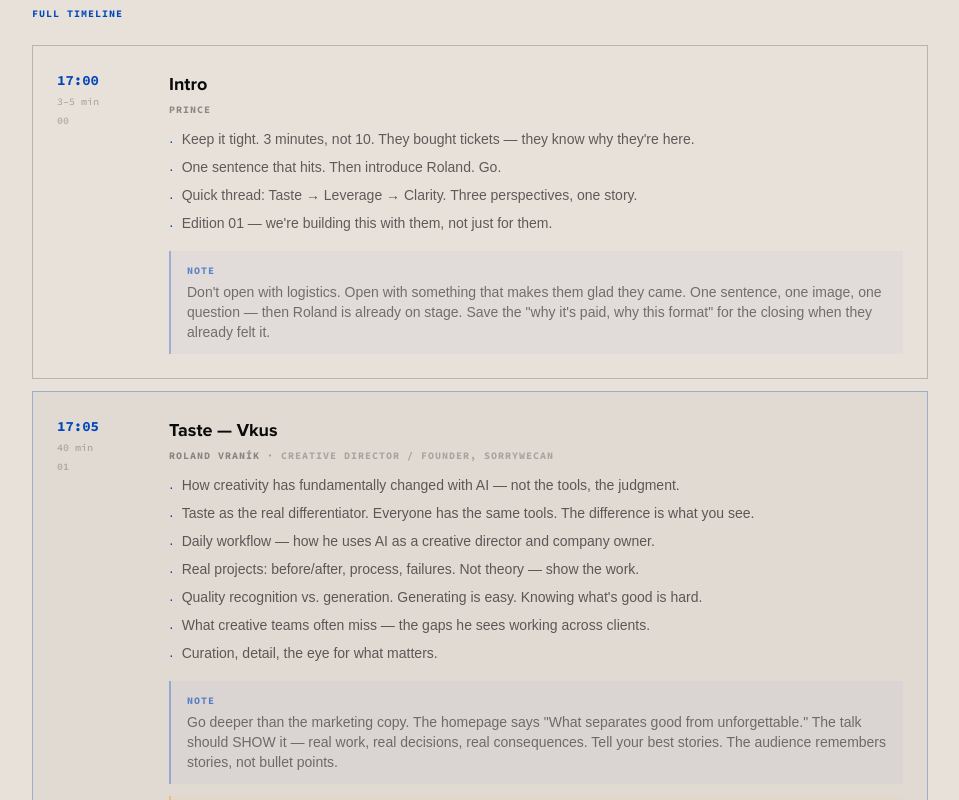
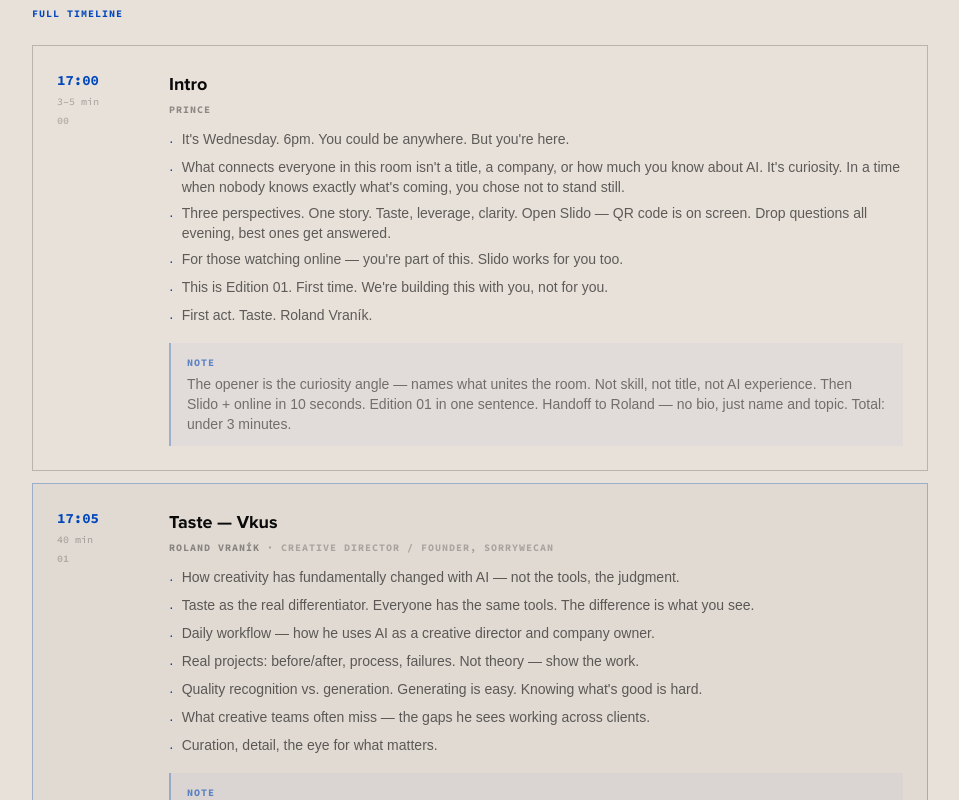
Before and after one commit to princeofwellness/researchlab, a Next.js app: page /curriculum in a window 1280 px wide. Shown: the part 880-1680 px from the top of the page, without its empty margins (160-1119 px from the left). Built offline with nearby package versions, Linux system fonts and the light colour scheme; a web font is replaced by a local one.

Commit message:
enhance: rewrite intro (curiosity opener) and outro (feedback, team pitch, structured closing)

```diff
--- a/src/app/curriculum/page.tsx
+++ b/src/app/curriculum/page.tsx
@@ -168,13 +168,15 @@ export default function CurriculumPage() {
                     title: "Intro",
                     speaker: "Prince",
                     topics: [
-                        "Keep it tight. 3 minutes, not 10. They bought tickets — they know why they're here.",
-                        "One sentence that hits. Then introduce Roland. Go.",
-                        "Quick thread: Taste → Leverage → Clarity. Three perspectives, one story.",
-                        "Edition 01 — we're building this with them, not just for them.",
+                        "It's Wednesday. 6pm. You could be anywhere. But you're here.",
+                        "What connects everyone in this room isn't a title, a company, or how much you know about AI. It's curiosity. In a time when nobody knows exactly what's coming, you chose not to stand still.",
+                        "Three perspectives. One story. Taste, leverage, clarity. Open Slido — QR code is on screen. Drop questions all evening, best ones get answered.",
+                        "For those watching online — you're part of this. Slido works for you too.",
+                        "This is Edition 01. First time. We're building this with you, not for you.",
+                        "First act. Taste. Roland Vraník.",
                     ],
                     notes:
-                        "Don't open with logistics. Open with something that makes them glad they came. One sentence, one image, one question — then Roland is already on stage. Save the \"why it's paid, why this format\" for the closing when they already felt it.",
+                        "The opener is the curiosity angle — names what unites the room. Not skill, not title, not AI experience. Then Slido + online in 10 seconds. Edition 01 in one sentence. Handoff to Roland — no bio, just name and topic. Total: under 3 minutes.",
                 },
                 roland: {
                     time: "17:05",
@@ -348,13 +350,14 @@ export default function CurriculumPage() {
                     title: "Closing",
                     speaker: "Prince",
                     topics: [
-                        "One specific action for Monday morning. Not a summary — a concrete move.",
-                        "Announce the personalized toolkit: \"We recorded everything. We listened. In 10 days you get tools tailored to what YOU need.\"",
-                        "Capture form — Slido or QR code: role, biggest challenge, tools they use. 3 questions max.",
-                        "Thank the speakers. Thank the audience for trusting us with their evening.",
-                        "Edition 01 — we're building this with them, not just for them.",
+                        "MONDAY ACTION: \"I don't want you to take 50 things from tonight. I want one. One thing you'll do differently tomorrow morning. Think about it now.\"",
+                        "TOOLKIT: \"We recorded the whole evening. We listened to your questions. In 10 days you get a personalized toolkit — not a generic list, but something built from what YOU discussed tonight.\"",
+                        "FEEDBACK + EDITION 01: \"This was Edition 01. The first one. And we need one thing from you: tomorrow you'll get a short feedback form. Three questions, one minute. What worked, what didn't, what you'd want next time. You co-created something tonight that didn't exist before. Help us make it better.\"",
+                        "TEAM PITCH: \"If you're sitting here thinking 'my whole team needs this' — reach out. We do this for companies too, tailored. research@sorrywecan.com.\"",
+                        "THANK YOU: Thank the speakers. Thank the audience — for their evening, their curiosity, and their trust that this matters.",
+                        "OPEN: Who wants to stay, stays. Who wants to leave, leaves. Speakers are here. Networking is organic.",
                     ],
-                    notes: "",
+                    notes: "6 blocks in ~3 min. Monday action → Toolkit → Feedback/Edition 01 → Team pitch → Thank you → Open networking. Don't rush the thank you — let it land.",
                 },
                 networking: {
                     time: "20:20",
@@ -528,13 +531,15 @@ export default function CurriculumPage() {
                     title: "Intro",
                     speaker: "Prince",
                     topics: [
-                        "Drž to krátko. 3 minúty, nie 10. Lístok si kúpili, vedia prečo sú tu.",
-                        "Jedna veta, ktorá trafí. Potom predstav Rolanda. Ideme.",
-                        "Rýchla niť: Vkus → Využitie → Jasnosť. Tri pohľady, jeden príbeh.",
-                        "Edition 01 — staviame to s nimi, nie len pre nich.",
+                        "Je streda. Šesť večer. Mohli ste byť kdekoľvek. Ale ste tu.",
+                        "To, čo nás tu všetkých spája, nie je pozícia, firma, ani to, koľko toho viete o AI. Je to zvedavosť. V čase, keď nikto presne nevie, čo príde, ste sa rozhodli neostať stáť.",
+                        "Tri pohľady. Jeden príbeh. Vkus, využitie, jasnosť. Otvorte si Slido — QR kód vidíte na obrazovke. Hádžte otázky celý večer, najlepšie budú zodpovedané.",
+                        "A pre tých z vás online — ste súčasť tohto. Slido funguje aj pre vás.",
+                        "Toto je Edition 01. Prvýkrát. Staviame to s vami, nie pre vás.",
+                        "Prvý akt. Vkus. Roland Vraník.",
                     ],
                     notes:
-                        "Neotváraj to logistikou. Otvor to niečím, po čom budú radi, že prišli. Jedna veta, jeden obraz, jedna otázka — a Roland už je na pódiu. \"Prečo je to platené, prečo tento formát\" si nechaj na záver, keď to už zažili.",
+                        "Opener je zvedavosť — pomenuje to, čo spája celú miestnosť. Nie skill, nie titul, nie AI skúsenosti. Potom Slido + online za 10 sekúnd. Edition 01 v jednej vete. Handoff na Rolanda — žiadna bio, len meno a téma. Celé: pod 3 minúty.",
                 },
                 roland: {
                     time: "17:05",
@@ -708,13 +713,14 @@ export default function CurriculumPage() {
                     title: "Closing",
                     speaker: "Prince",
                     topics: [
-                        "Jedna konkrétna akcia na pondelkové ráno. Nie sumár — konkrétny krok.",
-                        "Oznám personalizovaný toolkit: \"Všetko sme nahrali. Počúvali sme. O 10 dní dostaneš nástroje šité na to, čo potrebuješ TY.\"",
-                        "Capture form — Slido alebo QR: rola, najväčšia výzva, aké nástroje používajú. Max 3 otázky.",
-                        "Poďakuj spíkrom. Poďakuj publiku, že nám zverili svoj večer.",
-                        "Edition 01 — staviame to s nimi, nie len pre nich.",
+                        "PONDELKOVÁ AKCIA: \"Nechcem, aby ste si z dneška odniesli 50 vecí. Chcem jednu. Jednu vec, ktorú zajtra ráno urobíte inak. Premýšľajte nad ňou teraz.\"",
+                        "TOOLKIT: \"Nahrali sme celý večer. Počúvali sme vaše otázky. O 10 dní dostanete personalizovaný toolkit — nie generický zoznam, ale niečo šité na to, čo ste dnes riešili vy.\"",
+                        "FEEDBACK + EDITION 01: \"Toto bola Edition 01. Prvá. Zajtra vám príde krátky feedback form. Tri otázky, minúta vášho času. Čo zabralo, čo nie, čo by ste chceli nabudúce. Tým, že ste tu dnes, ste spoluvytvorili niečo, čo tu predtým nebolo. Pomôžte nám to dotiahnuť.\"",
+                        "TÍMOVÝ PITCH: \"Ak dnes sedíte a hovoríte si 'toto by potreboval celý môj tím' — ozvite sa nám. Robíme toto aj pre firmy, šité na mieru. research@sorrywecan.com.\"",
+                        "ĎAKUJEME: Poďakuj spíkrom. Poďakuj publiku — za ich večer, za zvedavosť a za dôveru, že to má zmysel.",
+                        "OPEN: Kto chce zostať, zostáva. Kto chce ísť, ide. Spíkri sú tu. Networking je organický.",
                     ],
-                    notes: "",
+                    notes: "6 blokov za ~3 min. Pondelková akcia → Toolkit → Feedback/Edition 01 → Tímový pitch → Ďakujeme → Networking. Neponáhľaj ďakovanie — nechaj ho doznať.",
                 },
                 networking: {
                     time: "20:20",
```
